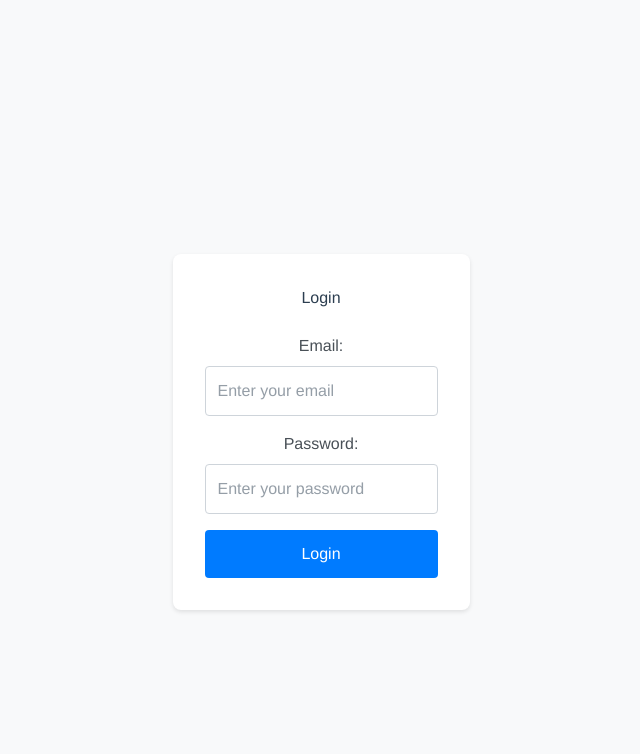
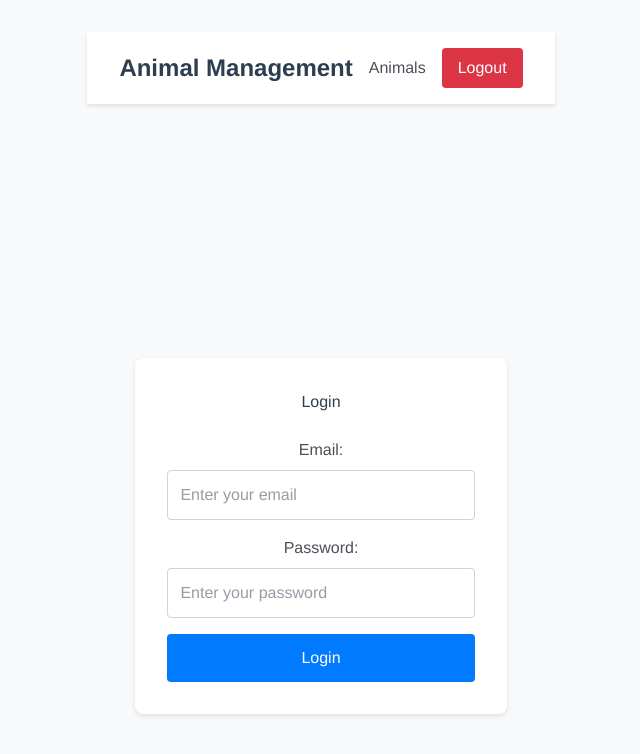
Before and after one commit to victorcdrdm/Mink-Test-Technique, a Vue app in the folder node/mink/: page /login in a window 1280 px wide. Shown: the top 754 px of the page, without its empty margins (319-959 px from the left). Built offline with nearby package versions, Linux system fonts and the light colour scheme; sample sign-in values are in the browser's storage.

Commit message:
add logout

```diff
--- a/node/mink/src/App.vue
+++ b/node/mink/src/App.vue
@@ -1,21 +1,27 @@
 <script setup lang="ts">
-import { onMounted } from 'vue'
+// import { onMounted } from 'vue'
 import { ApiAuthService } from './services/apiAuth'
 import { useRouter } from 'vue-router'
+import NavBar from './components/NavBar.vue'
 
 const router = useRouter()
 const apiAuth = new ApiAuthService()
 
-onMounted(() => {
-  // Check if user is authenticated on app load
-  if (!apiAuth.isAuthenticated() && router.currentRoute.value.meta.requiresAuth) {
-    router.push('/login')
-  }
-})
+// onMounted(() => {
+//   // Check if user is authenticated on app load
+//   if (!apiAuth.isAuthenticated()) {
+//     router.push('/login')
+//   }
+// })
 </script>
 
 <template>
-  <router-view></router-view>
+  <div class="app">
+    <NavBar />
+    <main class="main-content">
+      <router-view></router-view>
+    </main>
+  </div>
 </template>
 
 <style>
@@ -40,4 +46,15 @@ body {
   padding: 0;
   background-color: #f8f9fa;
 }
+
+.app {
+  display: flex;
+  flex-direction: column;
+  min-height: 100vh;
+}
+
+.main-content {
+  flex: 1;
+  padding: 2rem;
+}
 </style>
--- a/node/mink/src/components/NavBar.vue
+++ b/node/mink/src/components/NavBar.vue
@@ -1,9 +1,10 @@
 <script setup lang="ts">
-import { ref, onMounted } from 'vue'
-import { useRouter } from 'vue-router'
+import { ref, onMounted, watch } from 'vue'
+import { useRouter, useRoute } from 'vue-router'
 import { ApiAuthService } from '../services/apiAuth'
 
 const router = useRouter()
+const route = useRoute()
 const apiAuth = new ApiAuthService()
 const isAuthenticated = ref(false)
 
@@ -11,11 +12,21 @@ const checkAuth = () => {
   isAuthenticated.value = apiAuth.isAuthenticated()
 }
 
-const handleLogout = () => {
-  apiAuth.logout()
-  router.push('/login')
+const handleLogout = async () => {
+  try {
+    await apiAuth.logout()
+    checkAuth() // Update the authentication state
+  } catch (error) {
+    console.error('Error during logout:', error)
+  }
 }
 
+// Watch for route changes to update auth state
+watch(() => route.path, () => {
+  checkAuth()
+})
+
+// Initial auth check
 onMounted(() => {
   checkAuth()
 })
@@ -28,7 +39,7 @@ onMounted(() => {
     </div>
 
     <div class="navbar-menu">
-      <router-link to="/animals" class="nav-link">Animals</router-link>
+      <router-link v-if="isAuthenticated" to="/animals" class="nav-link">Animals</router-link>
     </div>
 
     <div class="navbar-end">
--- a/node/mink/src/services/apiAuth.ts
+++ b/node/mink/src/services/apiAuth.ts
@@ -13,7 +13,7 @@ interface LoginResponse {
 export class ApiAuthService {
     async login(username: string, password: string): Promise<LoginResponse> {
         try {
-            const response = await axios.post<LoginResponse>(`${API_URL}/api/login`, {
+            const response = await axios.post<LoginResponse>(`${API_URL}/login`, {
                 username,
                 password
             });
@@ -32,9 +32,16 @@ export class ApiAuthService {
         }
     }
 
-    logout(): void {
-        localStorage.removeItem('token');
-        delete axios.defaults.headers.common['Authorization'];
+    async logout(): Promise<void> {
+        try {
+            await axios.post(`${API_URL}/api/logout`);
+        } catch (error) {
+            console.error('Logout error:', error);
+        } finally {
+            // Always clear local storage and headers, even if API call fails
+            localStorage.removeItem('token');
+            delete axios.defaults.headers.common['Authorization'];
+        }
     }
 
     isAuthenticated(): boolean {
```
